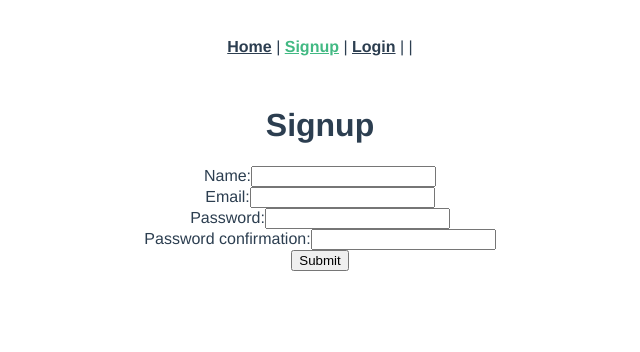
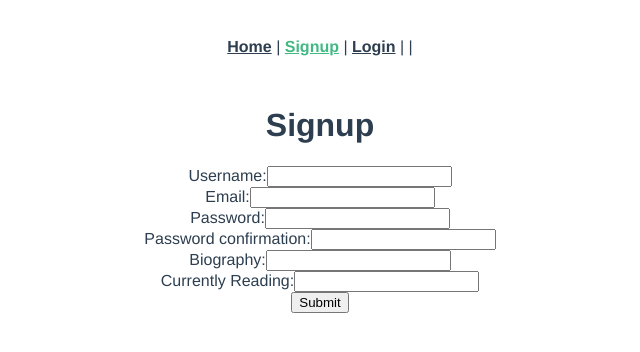
Before and after one commit to shinanliao/book-app, a Vue app: page /signup in a window 1280 px wide. Shown: the top 352 px of the page, without its empty margins (320-960 px from the left). Built offline with nearby package versions, Linux system fonts and the light colour scheme.

Commit message:
updates user create pg to allow for more input boxes

```diff
--- a/src/views/Signup.vue
+++ b/src/views/Signup.vue
@@ -8,8 +8,8 @@
         </li>
       </ul>
       <div class="form-group">
-        <label>Name:</label>
-        <input type="text" class="form-control" v-model="newUserParams.name" />
+        <label>Username:</label>
+        <input type="text" class="form-control" v-model="newUserParams.username" />
       </div>
       <div class="form-group">
         <label>Email:</label>
@@ -22,6 +22,14 @@
       <div class="form-group">
         <label>Password confirmation:</label>
         <input type="password" class="form-control" v-model="newUserParams.password_confirmation" />
+      </div>
+      <div class="form-group">
+        <label>Biography:</label>
+        <input type="text" class="form-control" v-model="newUserParams.biography" />
+      </div>
+      <div class="form-group">
+        <label>Currently Reading:</label>
+        <input type="text" class="form-control" v-model="newUserParams.currently_reading" />
       </div>
       <input type="submit" class="btn btn-primary" value="Submit" />
     </form>
--- a/src/views/users/Show.vue
+++ b/src/views/users/Show.vue
@@ -11,7 +11,7 @@
     {{ user.currently_reading }}
     <form v-on:submit.prevent="updateUser()">
       <br />
-      <strong>Edit Your Account Information</strong>
+      <strong>Update Your Account Information</strong>
       <ul>
         <li class="error" v-for="error in errors" v-bind:key="error">
           {{ error }}
```
Also changed, not shown: src/views/user_books/Index.vue (added).
